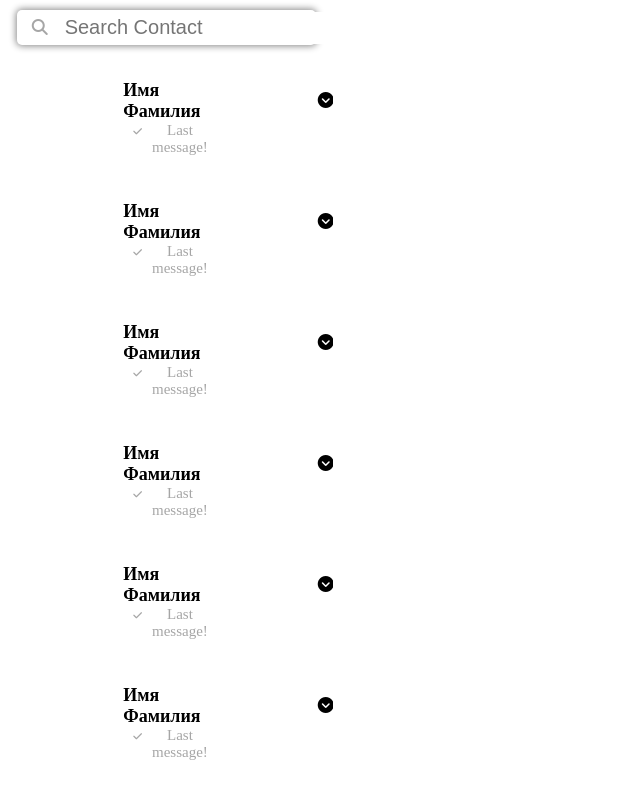
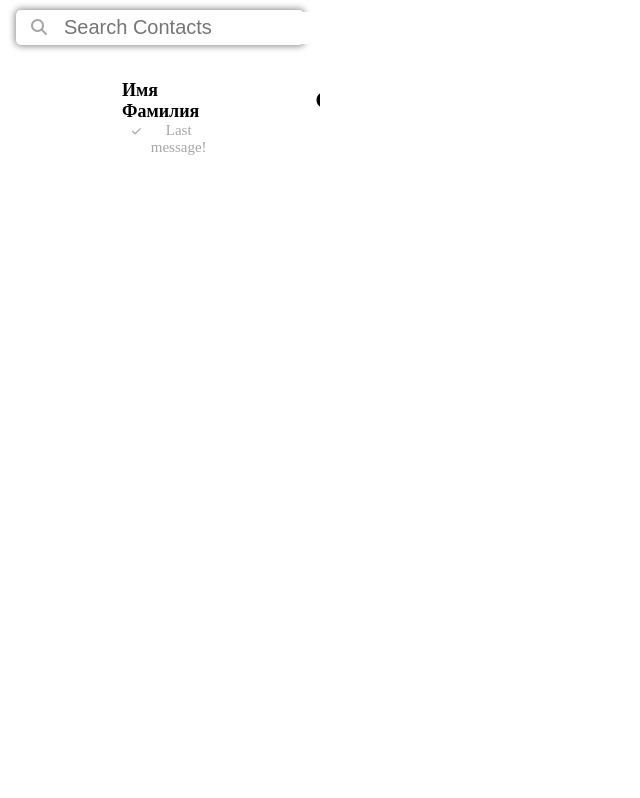
Before and after one commit to Khalimov-Z/react-chat, a React (Create React App) app: page / in a window 1280 px wide. Shown: the top 798 px of the page, without its empty margins (0-640 px from the left). Built offline with nearby package versions, Linux system fonts and the light colour scheme; grey boxes are pictures that could not be loaded.

Commit message:
В данном комите я сделал: Изменил компоненты Contacts.jsx/Contact.jsx

```diff
--- /dev/null
+++ b/src/components/Sidebar/Contacts.jsx
@@ -0,0 +1,13 @@
+import React from 'react';
+import styles from './sidebar.module.css';
+import Contact from './Contact';
+
+function Contacts() {
+  return (
+    <div className={styles.scroll}>
+      <Contact />
+    </div>
+  );
+}
+
+export default Contacts;
--- a/src/components/Sidebar/SearchContact.jsx
+++ b/src/components/Sidebar/SearchContact.jsx
@@ -11,7 +11,7 @@ function SearchContact() {
           </i>
         </div>
         <div className={styles["type"]}>
-          <input type="text" className={styles["typing"]} placeholder="Search Contact"/>
+          <input type="text" className={styles["typing"]} placeholder="Search Contacts"/>
         </div>
       </div>
     </div>
--- a/src/components/Sidebar/index.jsx
+++ b/src/components/Sidebar/index.jsx
@@ -1,33 +1,13 @@
 import React from 'react';
 import styles from './sidebar.module.css';
 import SearchContact from './SearchContact';
-import Contact from './Contact';
+import Contacts from './Contacts';
 
 function Sidebar () {
   return (
     <div className={styles["contacts"]}>
       <SearchContact />
-      <div className={styles["scroll"]}>
-        <Contact />
-        <Contact />
-        <Contact />
-        <Contact />
-        <Contact />
-        <Contact />
-        <Contact />
-        <Contact />
-        <Contact />
-        <Contact />
-        <Contact />
-        <Contact />
-        <Contact />
-        <Contact />
-        <Contact />
-        <Contact />
-        <Contact />
-        <Contact />
-        <Contact />
-      </div>
+      <Contacts />
     </div>
   );
 }
--- a/src/components/Sidebar/sidebar.module.css
+++ b/src/components/Sidebar/sidebar.module.css
@@ -4,7 +4,7 @@ body {
 }
 
 .contacts {
-  width: 26%;
+  width: 25%;
 }
 
 .contact {
```
